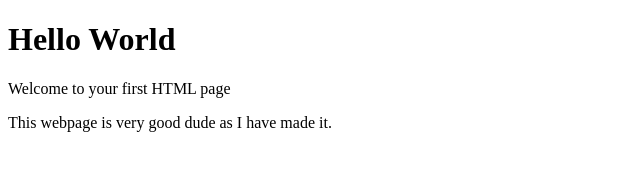
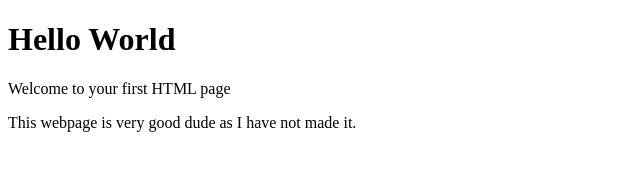
Before and after one commit to Sarthak-1229/locrep, a plain HTML site: page index.html in a window 1280 px wide. Shown: the full height of the page, 0-640 px from the left. Drawn offline with Linux system fonts and the light colour scheme.

Commit message:
parat asach

```diff
--- a/index.html
+++ b/index.html
@@ -8,6 +8,6 @@
 <body>
     <h1>Hello World</h1>
     <p>Welcome to your first HTML page</p>
-    <p> This webpage is very good dude as I have made it.</p>
+    <p> This webpage is very good dude as I have not made it.</p>
 </body>
 </html>
```
